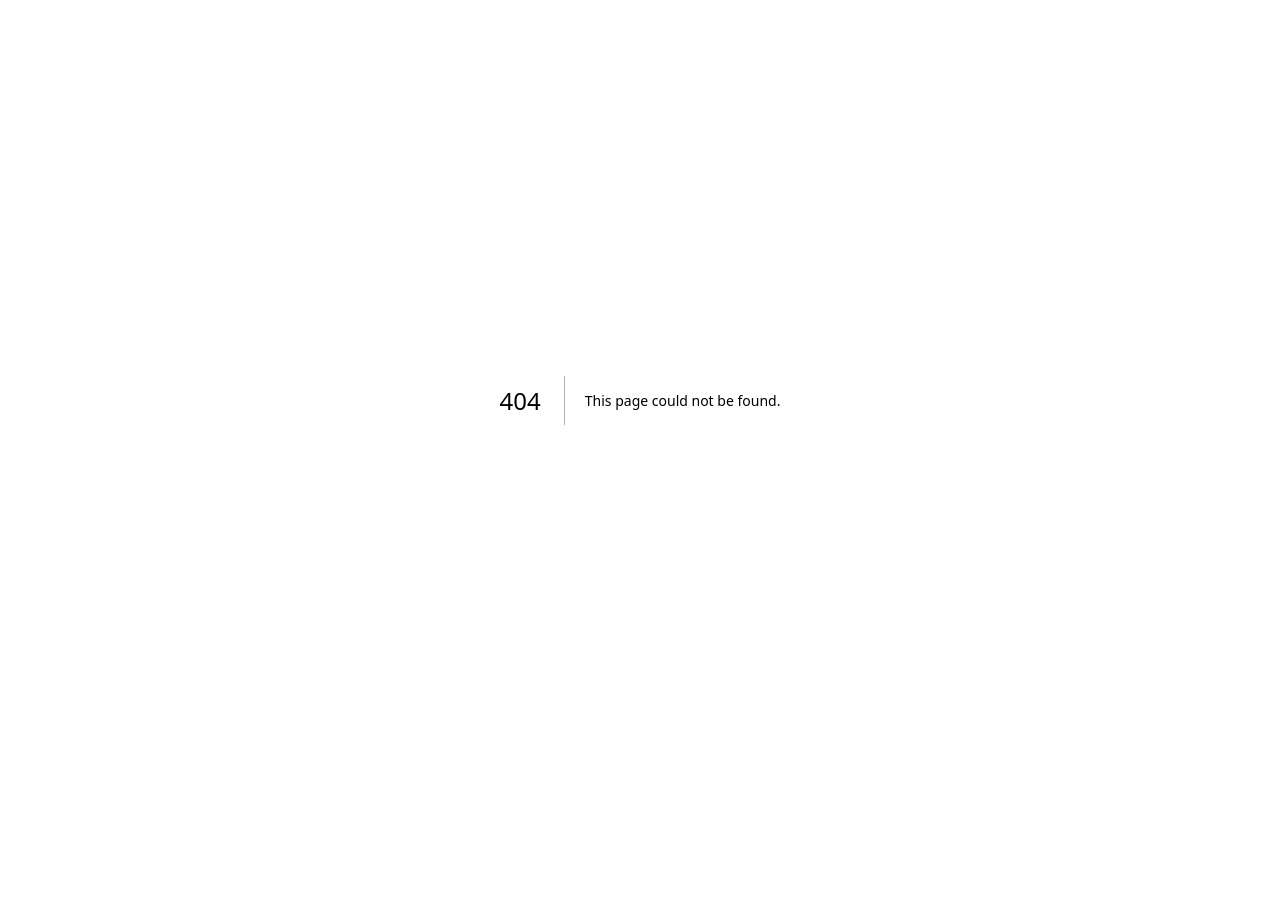
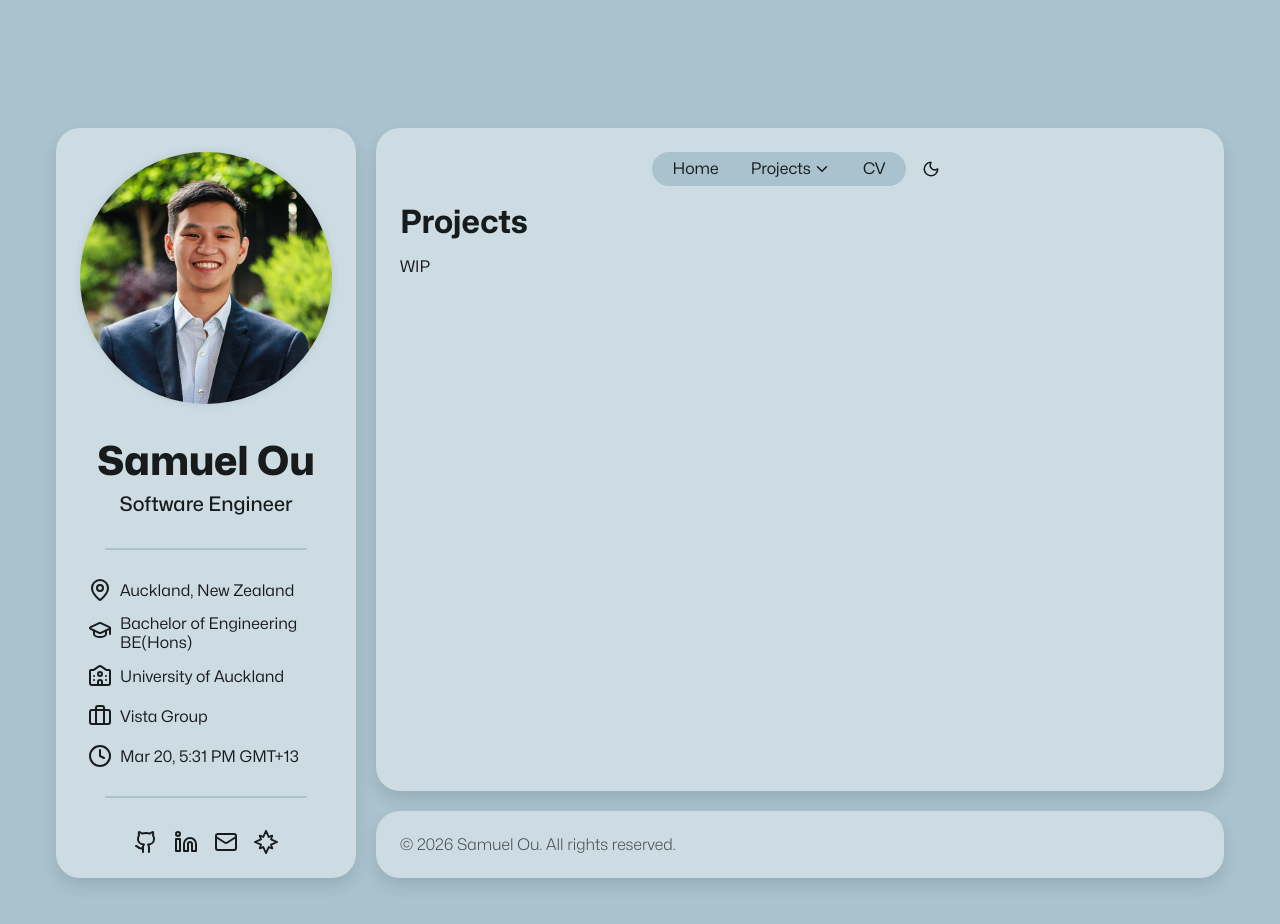
Before and after one commit to S-Ou/portfolio, a Next.js app: page /projects in a window 1280 px wide. Before the commit this address had no page. Shown: the top 924 px of the page. Before the commit the page ends 800 px from the top, so only its background shows below. Built offline with nearby package versions, Linux system fonts and the light colour scheme.

Commit message:
feat: projects page barebones

```diff
--- /dev/null
+++ b/src/app/projects/page.tsx
@@ -0,0 +1,16 @@
+import ProjectsSJOu from "@/components/sites/sjou/Projects";
+import SiteWrapper from "@/components/SiteWrapper";
+import { getSite } from "@/lib/site";
+
+export default async function Projects() {
+  const site = await getSite();
+
+  return (
+    <SiteWrapper
+      site={site}
+      components={{
+        sjou: ProjectsSJOu,
+      }}
+    />
+  );
+}
--- /dev/null
+++ b/src/components/sites/sjou/Projects.tsx
@@ -0,0 +1,16 @@
+"use client";
+
+import { SJOuPageLayout } from "@/components/pageLayout";
+
+function ProjectsBodySJOu() {
+  return (
+    <>
+      <h1>Projects</h1>
+      <p>WIP</p>
+    </>
+  );
+}
+
+export default function ProjectsSJOu() {
+  return <SJOuPageLayout BodyContentComponent={ProjectsBodySJOu} />;
+}
```
